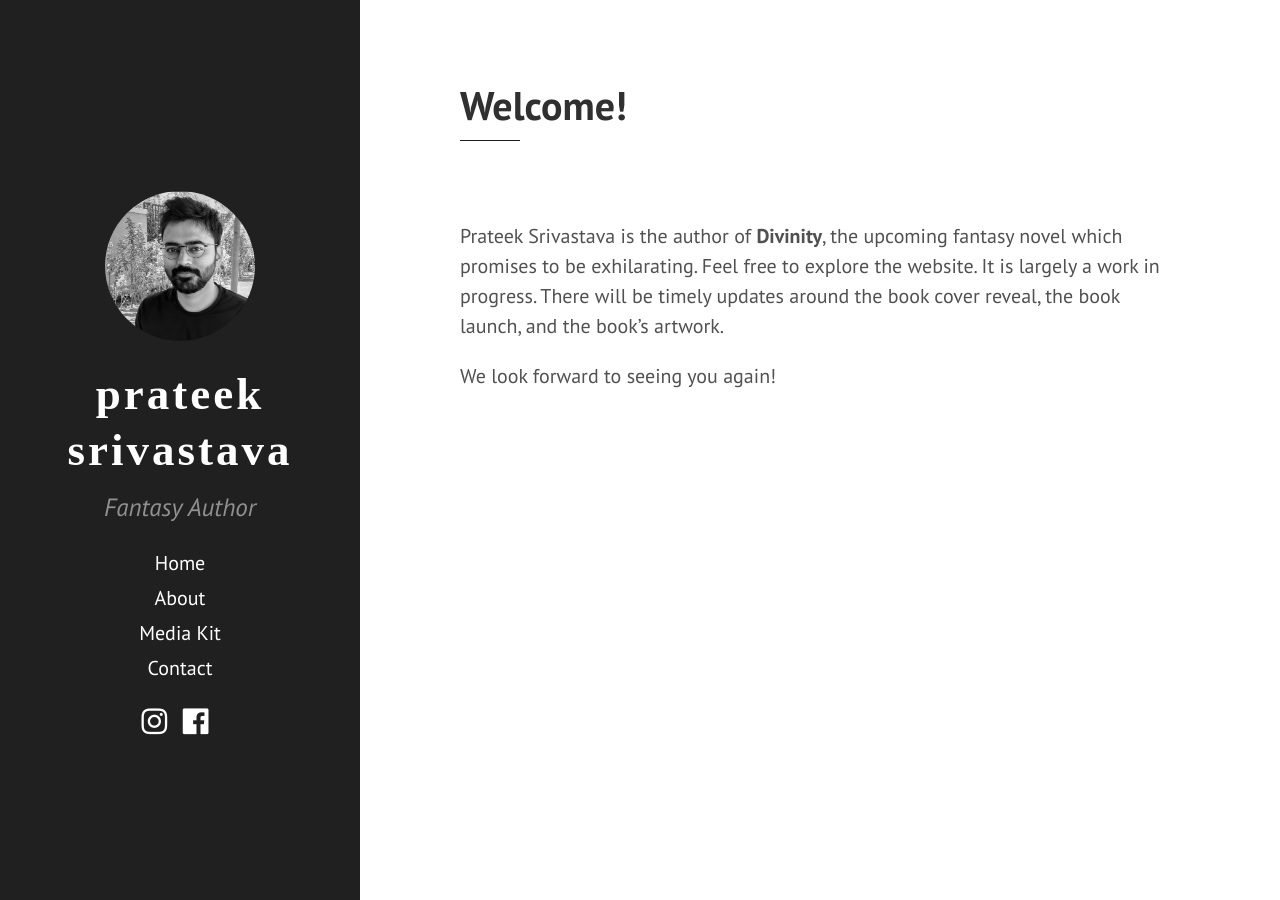
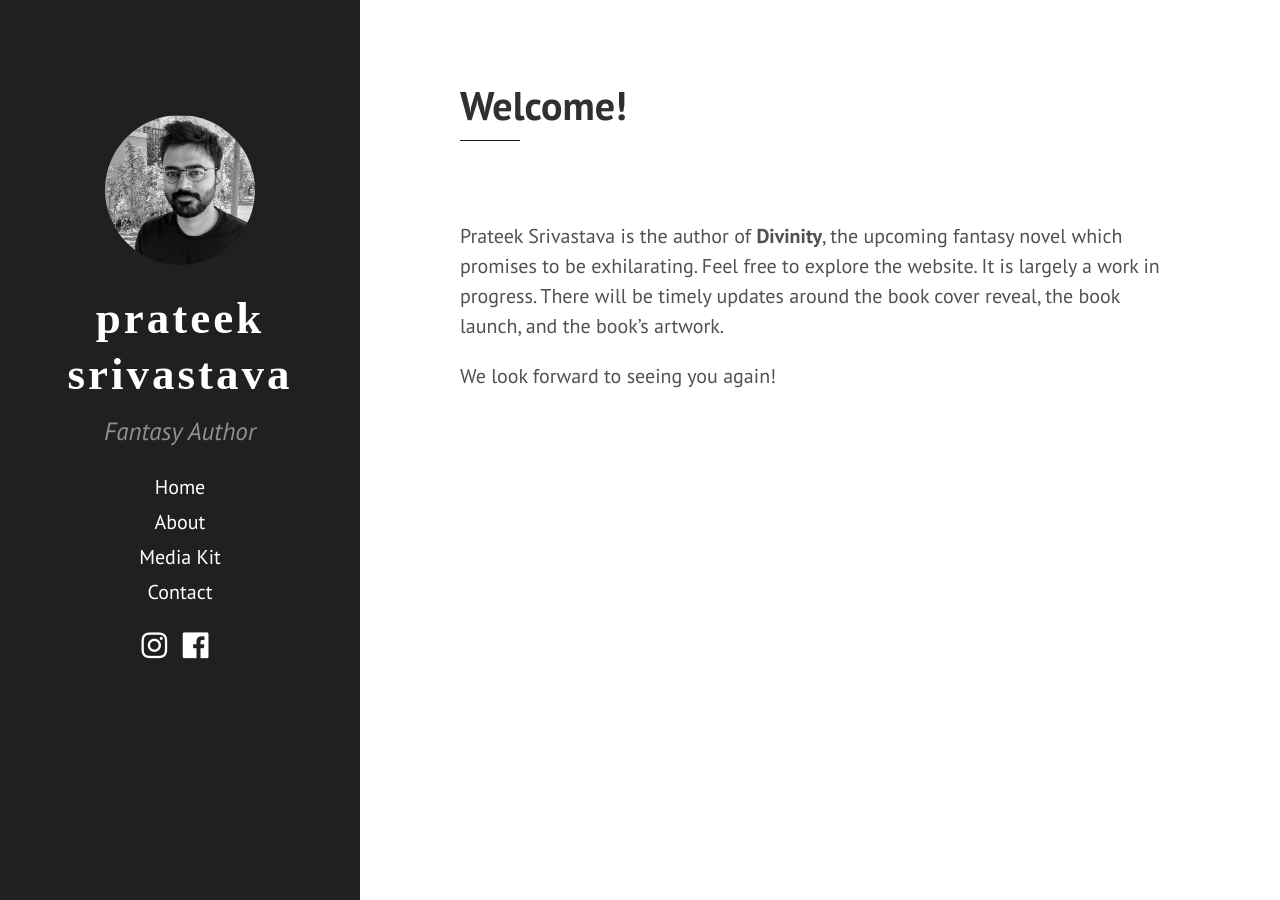
Before and after one commit to pratzo13/pratzo13.github.io, a Jekyll site: the page built from index.html, in a window 1280 px wide. Built offline with Jekyll 4.4.1, drawn with Linux system fonts in a browser that asks for light colours.

Commit message:
fixed the position of picture avatar

```diff
--- a/public/css/hyde.css
+++ b/public/css/hyde.css
@@ -109,8 +109,8 @@ a.sidebar-nav-item:focus {
   .sidebar-sticky {
     position: absolute;
     right:  1rem;
-    bottom: 8rem;
     left:   1rem;
+    top: calc(10%);
   }
 }
 
```
